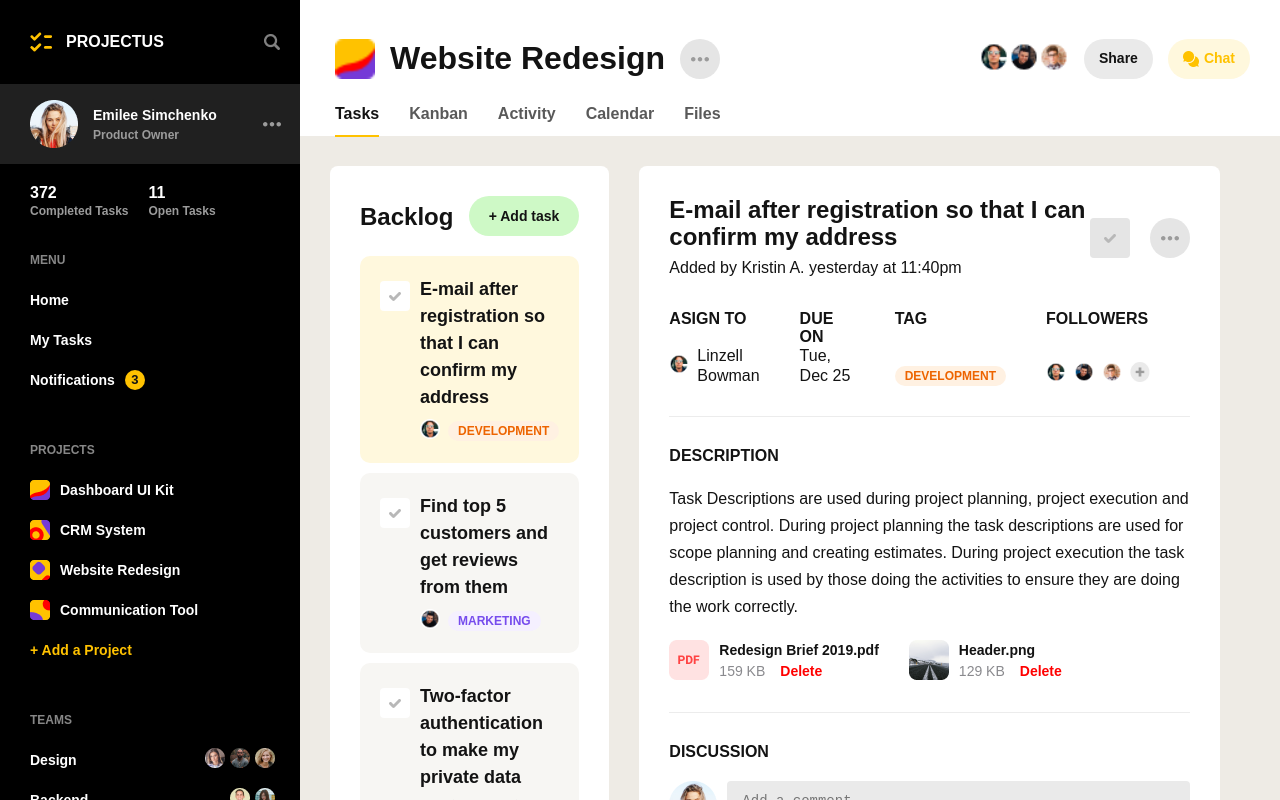
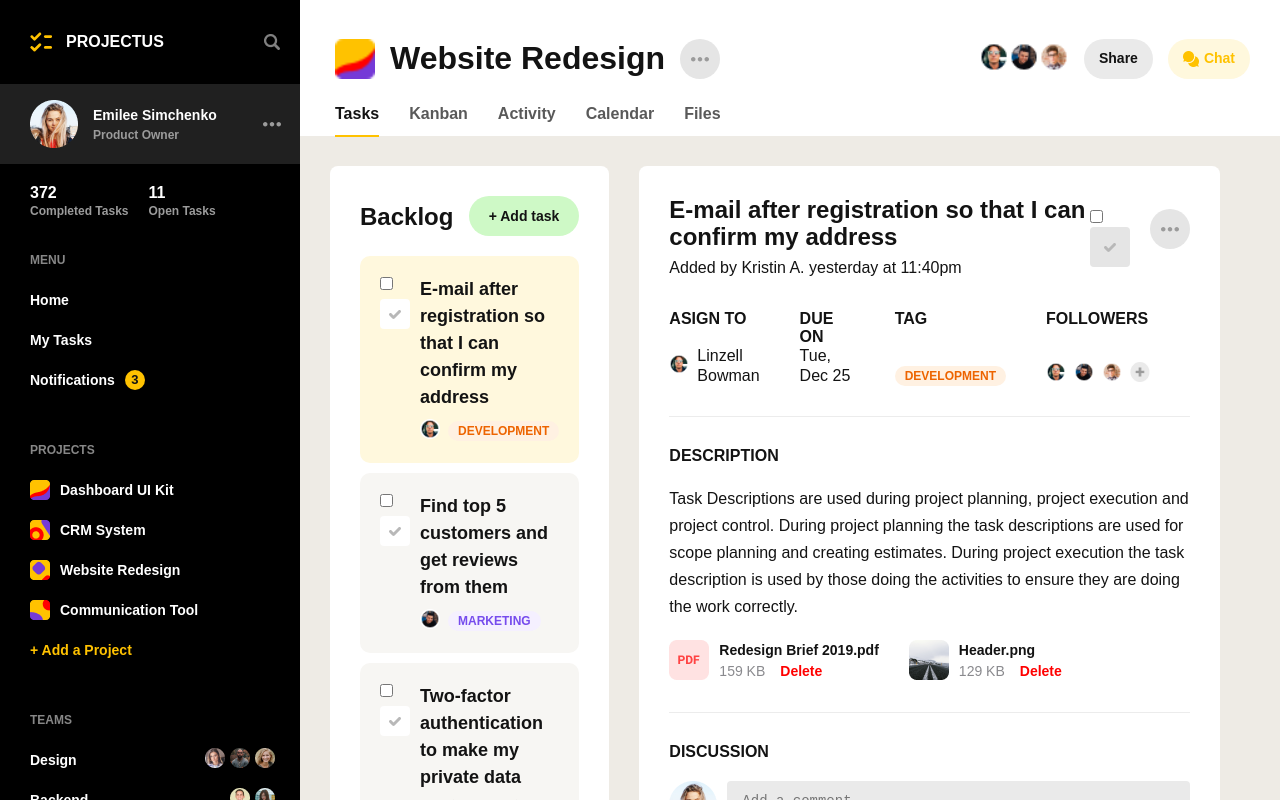
Before and after one commit to 90roma/managmentKit, a React (Create React App) app: page / in a window 1280 px wide. Both pictures are taken after a click on the element "Tasks". Shown: the top 800 px of the page. Built offline with nearby package versions, Linux system fonts and the light colour scheme.

Commit message:
added callback checkbox

```diff
--- a/src/CheckBox/index.js
+++ b/src/CheckBox/index.js
@@ -1,7 +1,7 @@
 import React from 'react';
 import './style.css';
 
-const CheckBox = ({value, checkBoxCard}) => {
+const CheckBox = ({value, checkBoxCard, onChange}) => {
 
     const checkBoxClassTask = (value) => {
         switch (value) {
@@ -23,6 +23,7 @@ const CheckBox = ({value, checkBoxCard}) => {
 
     return (
         <div>
+            <input type="checkbox" onChange={onChange} value={value}/>
             <div className={checkBoxClassTask(value)}/>
             <div className={checkBoxClass(checkBoxCard)}/>
         </div>
--- a/src/TaskCard/index.js
+++ b/src/TaskCard/index.js
@@ -6,17 +6,16 @@ import {Avatar} from "../Avatar";
 import {Title} from "../Title";
 
 const TaskCard = ({header, avatarUrl, tag, isSelect}) => {
-    const [isState, setIsState] = useState(false)
+    const [isCompleted, setCompleted] = useState(false)
     const taskCardClassName = isSelect ? "card card__wrapper card__wrapper_selected" : "card card__wrapper";
 
     return (
         <div className={taskCardClassName}>
             <div className="card__heading-wrapper">
-                <div onClick={() => setIsState(!isState)}>
                     <CheckBox
-                        value={isState}
+                        onChange={() => setCompleted(!isCompleted)}
+                        value={isCompleted}
                     />
-                </div>
                 <Title header={header}/>
             </div>
             <div className="card__department-wrapper">
```
